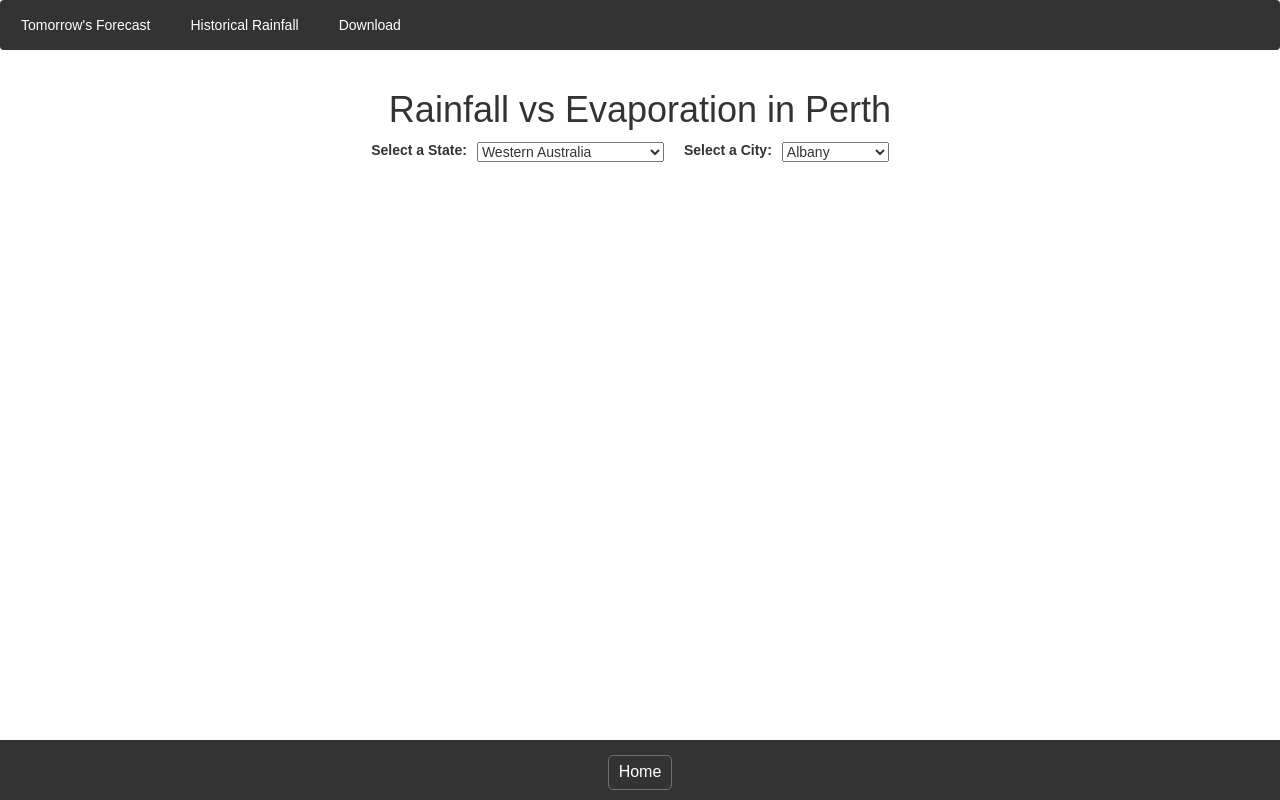
After one commit to XiaokaiQu/RainAU, a Django app: template rainAU/templates/historical_rainfall_evap.html in a window 1280 px wide. The commit adds this page. Run offline with Django 3.2, Linux system fonts and the light colour scheme; the template is opened without the code that fills it, so the values that code supplies are empty; some libraries are stand-ins or nearby versions.

Commit message:
use Ajax and optimize rainfall vs evaporation page

```diff
--- a/rainAU/static/css/main.css
+++ b/rainAU/static/css/main.css
@@ -56,7 +56,7 @@ body {
     background: #333;
     height: 60px;
     font-size: 14px;
-    margin-top: auto; /* 将 footer 固定在页面底部 */
+    margin-top: auto;
 }
 
 /* Responsive Layout - When the width size of the screen device is less than 400px, stack the navigation bar up and down for display */
@@ -95,3 +95,19 @@ body {
 .return-btn:hover {
     background-color: #fff;
 }
+
+.container_sel {
+    display: flex;
+    flex-direction: row; /* Horizontal layout */
+    align-items: center; /* Center items vertically */
+    margin:0 auto;
+}
+
+/* Add margin for better spacing */
+label {
+    margin-right: 10px;
+}
+
+select {
+    margin-right: 20px;
+}
--- /dev/null
+++ b/rainAU/static/js/historical_rainfall_evap.js
@@ -0,0 +1,171 @@
+const citiesByState = {
+  "NSW": ["Albury","BadgerysCreek", "Cobar", "CoffsHarbour", "Moree", "Newcastle", "NorahHead", "Penrith", "Richmond", "Sydney", "SydneyAirport", "WaggaWagga", "Williamtown", "Wollongong"],
+  "VIC": ["Ballarat", "Bendigo", "Sale", "MelbourneAirport", "Melbourne", "Mildura", "Nhil", "Portland", "Watsonia", "Dartmoor"],
+  "QLD": ["Brisbane", "Cairns", "GoldCoast", "Townsville"],
+  "SA": ["Adelaide", "MountGambier", "Nuriootpa", "Woomera"],
+  "WA": ["Albany", "Witchcliffe", "PearceRAAF", "PerthAirport", "Perth", "SalmonGums", "Walpole"],
+  "TAS": ["Hobart", "Launceston"],
+  "ACT": ["Canberra", "Tuggeranong", "MountGinini"],
+  "NT": ["AliceSprings", "Darwin", "Katherine", "Uluru"],
+  "Other": ["NorfolkIsland"]
+};
+//Create Echart instance
+var dom = document.getElementById('container_hr');
+var myChart = echarts.init(dom, null, {
+  renderer: 'canvas',
+  useDirtyRect: false
+});
+var app = {};
+
+var option;
+
+// Function to update the city options based on the selected state
+function updateCities() {
+  const stateSelect = document.getElementById("state-select");
+  const citySelect = document.getElementById("city-select");
+  const selectedState = stateSelect.value;
+
+  // Clear existing city options
+  citySelect.innerHTML = "";
+
+  // Populate city options based on the selected state
+  citiesByState[selectedState].forEach(city => {
+      const option = document.createElement("option");
+      option.text = city;
+      option.value = city;
+      citySelect.add(option);
+  });
+
+  // Select the first city by default
+  if (citySelect.options.length > 0) {
+    citySelect.selectedIndex = 0;
+    // Trigger AJAX request for the first city
+    sendCityToBackend();
+  }
+}
+
+ // Function to send selected city to backend using AJAX
+ function sendCityToBackend() {
+  const selectedCity = document.getElementById("city-select").value;
+  console.log("Selected city:", selectedCity);
+  const csrftoken = getCookie('csrftoken'); // Get CSRF token
+  $.ajax({
+      url: "/rainAU/sel_city/",
+      type: "POST",
+      data: {
+          city: selectedCity
+      },
+      headers: {
+        'X-CSRFToken': csrftoken // Add CSRF token to headers
+      },
+      success: function(response) {
+          // Handle successful response from backend
+          updateChart(response);
+          updateHeading(response.loc);
+      },
+      error: function(xhr, status, error) {
+          // Handle errors
+          console.error("Error sending city to backend:", error);
+      }
+  });
+}
+
+// Function to get CSRF token from cookies
+function getCookie(name) {
+  let cookieValue = null;
+  if (document.cookie && document.cookie !== '') {
+      const cookies = document.cookie.split(';');
+      for (let i = 0; i < cookies.length; i++) {
+          const cookie = cookies[i].trim();
+          if (cookie.substring(0, name.length + 1) === (name + '=')) {
+              cookieValue = decodeURIComponent(cookie.substring(name.length + 1));
+              break;
+          }
+      }
+  }
+  return cookieValue;
+}
+
+// Update h1 content
+function updateHeading(city) {
+  // Select the h1 element and update its text content with the selected city
+  $("h1#city-heading").text("Rainfall vs Evaporation in " + city);
+}
+
+// Update chart data
+function updateChart(data) {
+  // Extract date, rainfall, and evaporation data from the response
+  var dateList = data.date_list;
+  var rainfallList = data.first_list;
+  var evaporationList = data.second_list;
+
+  option = {
+    tooltip: {
+      trigger: 'axis'
+    },
+    legend: {
+      data: ['Rainfall', 'Evaporation']
+    },
+    toolbox: {
+      show: true,
+      feature: {
+        dataView: { show: true, readOnly: false },
+        magicType: { show: true, type: ['line', 'bar'] },
+        restore: { show: true },
+        saveAsImage: { show: true }
+      }
+    },
+    calculable: true,
+    xAxis: [
+      {
+        type: 'category',
+        // prettier-ignore
+        data: dateList
+      }
+    ],
+    yAxis: [
+      {
+        type: 'value'
+      }
+    ],
+    series: [
+      {
+        name: 'Rainfall',
+        type: 'bar',
+        data: rainfallList,
+        markPoint: {
+          data: [
+            { type: 'max', name: 'Max' },
+            { type: 'min', name: 'Min' }
+          ]
+        },
+        markLine: {
+          data: [{ type: 'average', name: 'Avg' }]
+        }
+      },
+      {
+        name: 'Evaporation',
+        type: 'bar',
+        data: evaporationList,
+        markPoint: {
+          data: [
+            { name: 'Max', value: 182.2, xAxis: 7, yAxis: 183 },
+            { name: 'Min', value: 2.3, xAxis: 11, yAxis: 3 }
+          ]
+        },
+        markLine: {
+          data: [{ type: 'average', name: 'Avg' }]
+        }
+      }
+    ]
+  };
+
+  if (option && typeof option === 'object') {
+    myChart.setOption(option);
+  }
+
+  window.addEventListener('resize', myChart.resize);
+}
+
+// Call updateCities() initially to populate city options for the default state
+updateCities();
--- /dev/null
+++ b/rainAU/templates/historical_rainfall_evap.html
@@ -0,0 +1,37 @@
+{% extends "base.html" %}
+
+{% block content %}
+
+    {% load static %}
+    <script src="{% static 'js/echarts.js' %}"></script>
+
+    <h1 id="city-heading" class="table-light" align="center">Rainfall vs Evaporation in Perth</h1>
+
+    <div class="container_sel">
+        <label for="state-select">Select a State:</label>
+        <select id="state-select" onchange="updateCities()">
+            <option value="NSW">New South Wales</option>
+            <option value="VIC">Victoria</option>
+            <option value="QLD">Queensland</option>
+            <option value="SA">South Australia</option>
+            <option value="WA" selected>Western Australia</option>
+            <option value="TAS">Tasmania</option>
+            <option value="ACT">Australian Capital Territory</option>
+            <option value="NT">Northern Territory</option>
+        </select>
+
+        <label for="city-select">Select a City:</label>
+        <select id="city-select" onchange="sendCityToBackend()">
+            <option value="Perth" selected>Perth</option>
+            <option value="Albany">Albany</option>
+            <option value="Broome">Broome</option>
+            <option value="Geraldton">Geraldton</option>
+            <option value="Kalgoorlie">Kalgoorlie</option>
+        </select>
+    </div>
+
+    <div id="container_hr" style="height: 500px"></div>
+
+    <script type="text/javascript" src="{% static 'js/historical_rainfall_evap.js' %}"></script>
+
+{% endblock %}
--- a/rainAU/templates/map_forecast.html
+++ b/rainAU/templates/map_forecast.html
@@ -5,8 +5,8 @@
     <div class="rank_left">
         <h1 class="text-center"><small class="text-muted">Ranking of Rain Probability Tomorrow</small></h1>
         <blockquote class="blockquote">
-            <footer class="blockquote-footer">The first button in detail can access the data graph of past temperatures in the current location.</footer>
-            <footer class="blockquote-footer">Second button is raw data.</footer>
+            <footer class="blockquote-footer">The first button in the Detail column provides access to a graphical representation of past temperature data for the current location.</footer>
+            <footer class="blockquote-footer">The second button leads to the raw data.</footer>
         </blockquote>
         <table class="table table-striped table-hover">
             <tr><th scope="col">Ranking</th><th>Location</th><th>Rain Probability</th><th>Detail</th></tr>
--- a/rainAU/urls.py
+++ b/rainAU/urls.py
@@ -8,6 +8,7 @@ urlpatterns = [
     path("rankRP", views.rank_rain_poss, name="rankRP"),
     re_path(r'^charPage/(?P<loc>\w+)/(?P<type>.*)/$', views.history_charPage, name="charPage"),
     re_path(r'^rainList/(?P<loc>\w+)/$', views.RainInAUListView.as_view(), name='rainList'),
+    path('sel_city/', views.rainfall_evap_by_city, name='sel_city'),
     path('download_csv', views.download_csv, name='download_csv'),
     path("error", views.error_view, name="error"),
     path("initData", views.insert_data, name="InsertData"),
```
Also changed, not shown: rainAU/views.py (+26 -2 lines).
